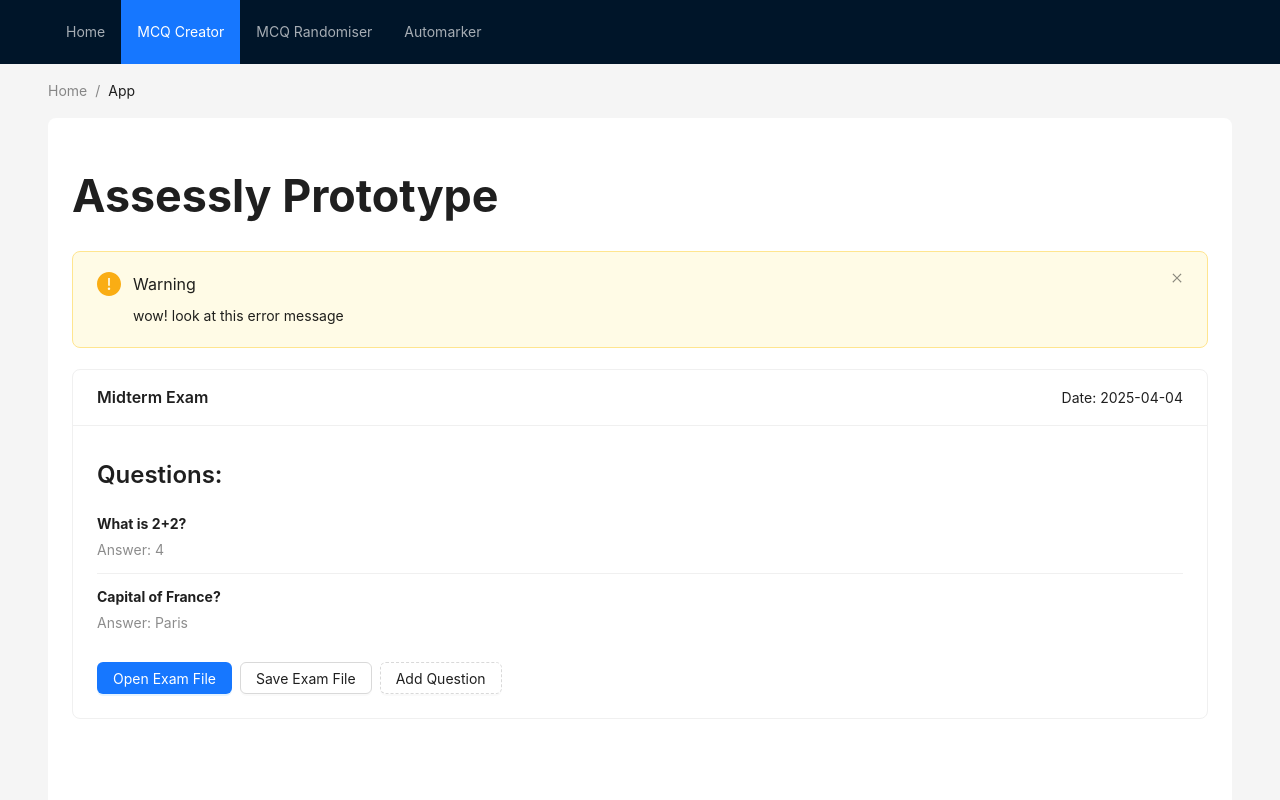
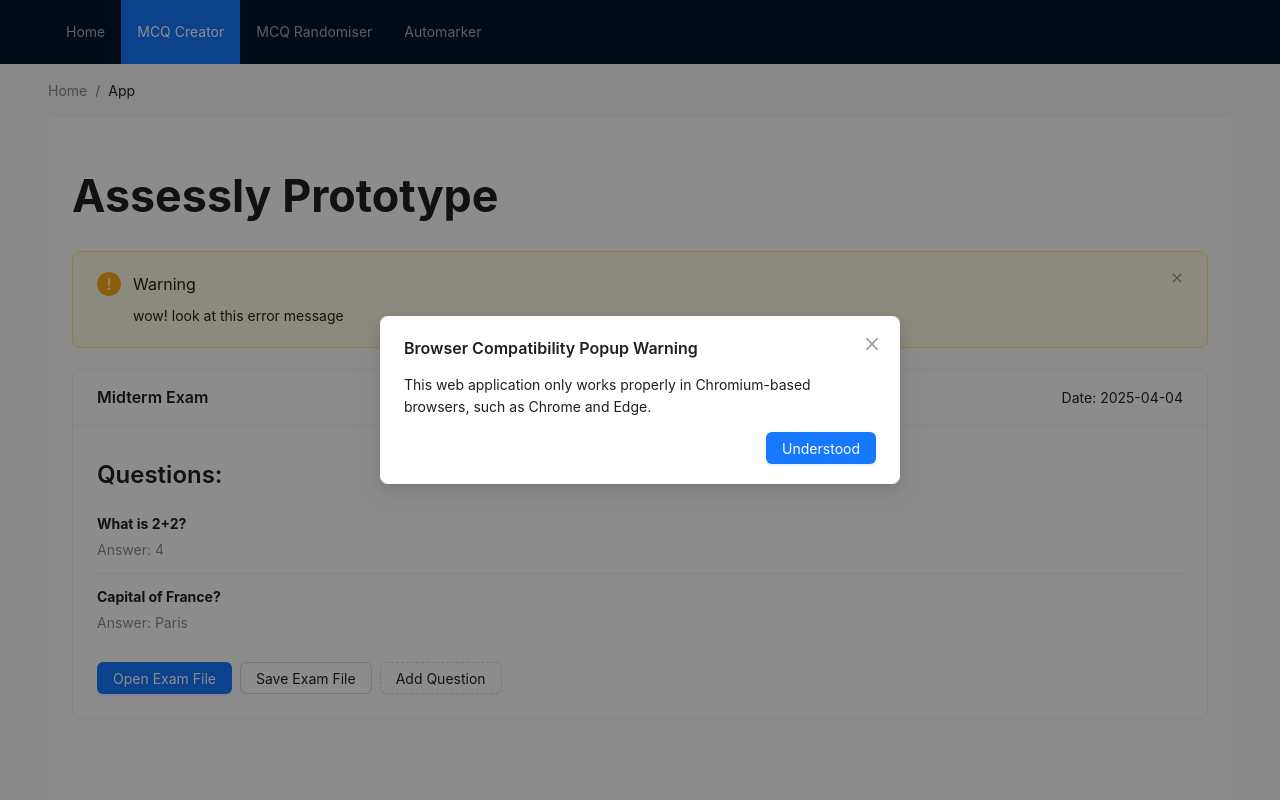
Before and after one commit to uoa-compsci399-2025-s1/capstone-project-2025-s1-team-11, a React (Vite) app in the folder frontend/: page / in a window 1280 px wide. Shown: the top 800 px of the page. Built offline with nearby package versions, Linux system fonts and the light colour scheme.

Commit message:
Added browser warning popup
Added a small popup to notify users that the application only functions properly in chromium-based browsers.

```diff
--- a/frontend/src/App.jsx
+++ b/frontend/src/App.jsx
@@ -1,12 +1,24 @@
-import React from 'react';
+import React, { useEffect, useState } from 'react';
 import { Alert } from 'antd';
 import Users from './pages/Users';
 import ExamPageFS from './pages/ExamPageFS';
 import MCQLayout from './components/Layout';
+import PopupWarning from './components/popupWarning';
 
 const App = () => {
+  const [showWarning, setShowWarning] = useState(false);
+
+  useEffect(() => {
+    const isChromium = !!window.chrome;
+    if (!isChromium) {
+      setShowWarning(true);
+    }
+  }, []);
+
   return (
     <MCQLayout>
+      <PopupWarning visible={showWarning} onClose={() => setShowWarning(false)} />
+
       <h1>Assessly Prototype</h1>
       <Alert
         message="Warning"
@@ -15,7 +27,7 @@ const App = () => {
         showIcon
         closable
       />
-            <br></br>
+      <br />
       <ExamPageFS />
     </MCQLayout>
   );
--- /dev/null
+++ b/frontend/src/components/popupWarning.jsx
@@ -0,0 +1,24 @@
+// Popup warning component, chromium browsers only!ye
+
+import React from 'react';
+import { Modal, Button } from 'antd';
+
+const PopupWarning = ({ visible, onClose }) => {
+  return (
+    <Modal
+      title="Browser Compatibility Popup Warning"
+      open={ visible }
+      onCancel={ onClose }
+      footer={[
+        <Button key="submit" type="primary" onClick ={ onClose }>
+          Understood
+        </Button>,
+      ]}
+      centered
+    >
+      <p>This web application only works properly in Chromium-based browsers, such as Chrome and Edge.</p>
+    </Modal>
+  );
+};
+
+export default PopupWarning;
```
Lines whose indentation alone changed are shown as unchanged.
